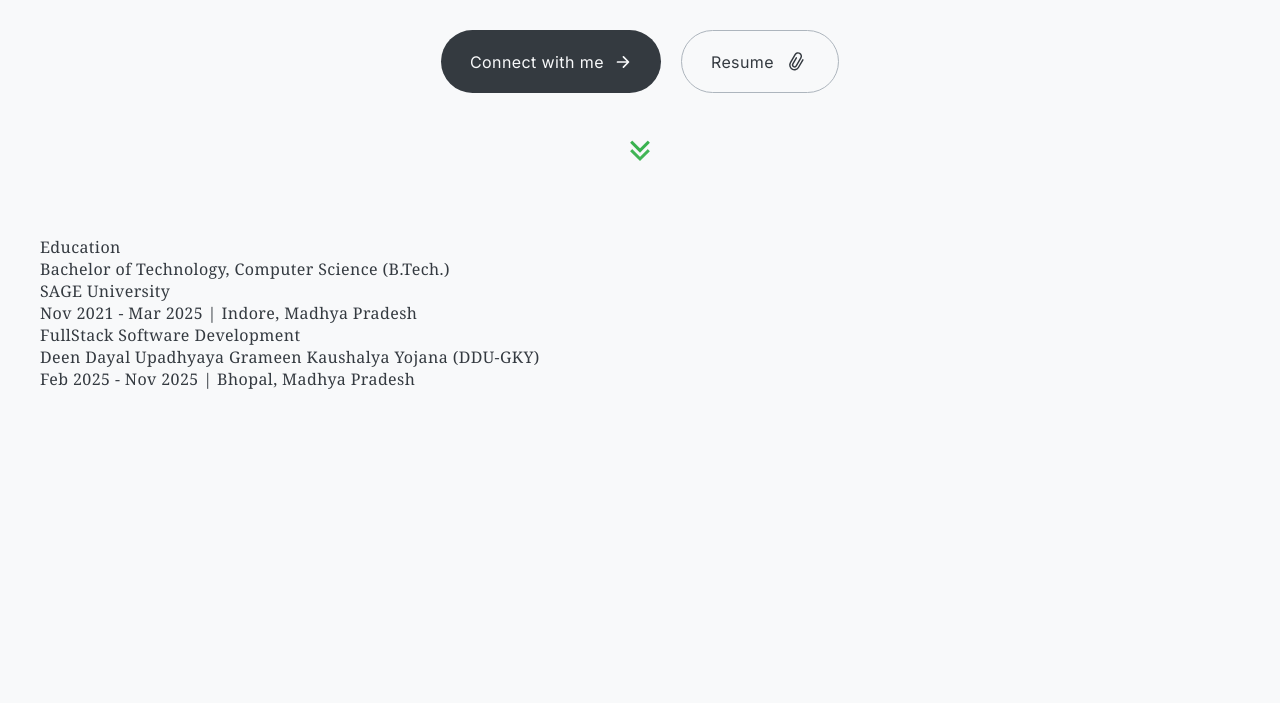
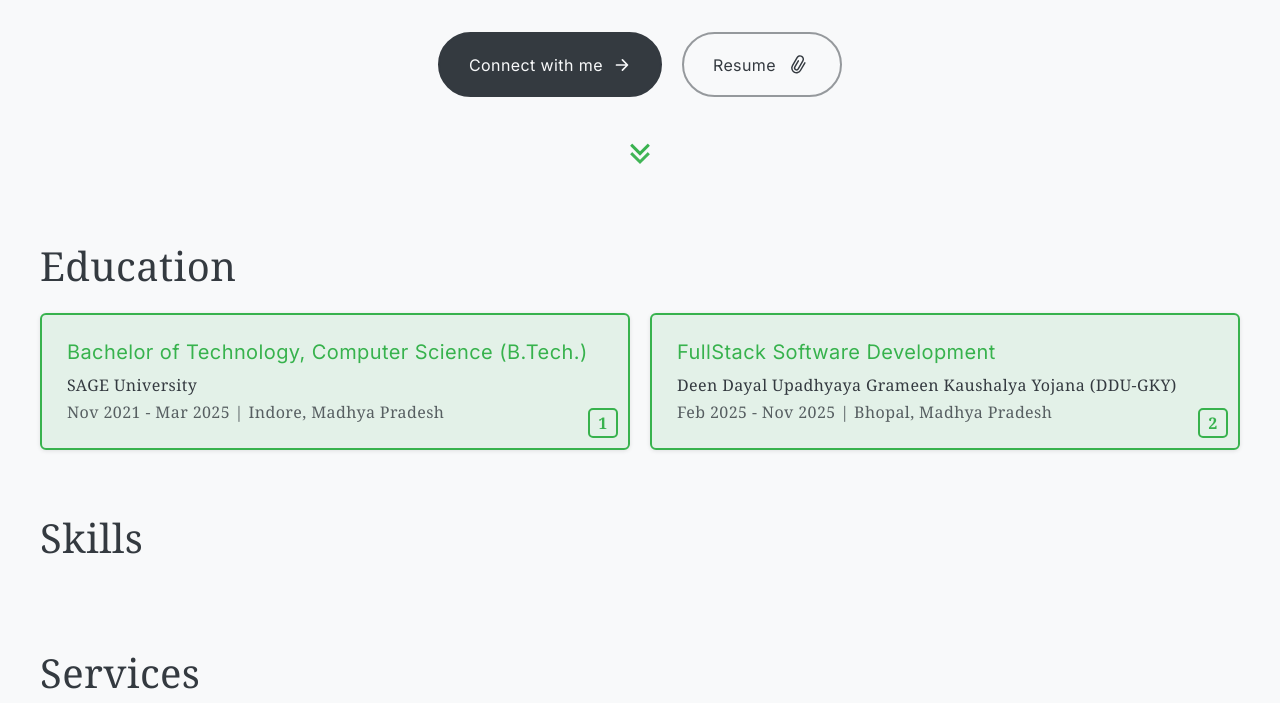
Before and after one commit to arpitjana2103/ddugky-webdev, a plain HTML site: page MyPortFolio/index.html in a window 1280 px wide. Shown: the part 595-1298 px from the top of the page. Before the commit the page ends 1195 px from the top, so only its background shows below. Drawn offline with nearby package versions, Linux system fonts and the light colour scheme; a web font is replaced by a local one.

Commit message:
Educatin Section Completed

```diff
--- a/MyPortFolio/designs/00_base.css
+++ b/MyPortFolio/designs/00_base.css
@@ -5,13 +5,18 @@
     --sans-serif: "Inter", sans-serif;
     --noto-emoji: "Noto Color Emoji", serif;
 
+    --m-esm: 0.5rem;
     --m-sm: 1rem;
     --m-md: 2rem;
     --m-lg: 3.5rem;
 
-    --p-sm: 1rem 1.5rem;
-    --p-md: 1.8rem 4rem;
-    --p-lg: 4rem 4.8rem;
+    --p-sm: 0;
+    --p-md: 2.5rem;
+    --p-lg: 0;
+
+    --btn-p-sm: 1rem 1.5rem;
+    --btn-p-md: 1.8rem 4rem;
+    --btn-p-lg: 4rem 4.8rem;
 
     --fs-sm: 1.6rem;
     --fs-md: 2rem;
@@ -20,16 +25,25 @@
     --fsh-md: 2rem;
     --fsh-lg: 8rem;
 
+    --gap-sm: 1rem;
+    --gap-md: 2rem;
+
     --fw-bold: 500;
 
-    --color-green: #37b24d;
-    --color-black: #343a40;
-    --color-white: #f8f9fa;
+    --color-green: 55, 178, 77;
+    --color-black: 52, 58, 64;
+    --color-white: 248, 249, 250;
 
+    --bg-green: rgb(var(--color-green));
+    --bg-light-green: rgba(var(--color-green), 0.1);
+
+    --round-p5: 0.5rem;
+    --round-1: 0.6rem;
     --round: 9999999999em;
 
-    --border-grey: 1px solid #adb5bd;
-    --border-black: 1px solid var(--border-black);
+    --border-grey: 2px solid rgba(var(--color-black), 0.5);
+    --border-black: 2px solid rgba(var(--color-black), 1);
+    --border-green: 2px solid rgba(var(--color-green), 1);
 
     --shadow-01: rgba(0, 0, 0, 0.1) 0px 1px 4px;
 }
@@ -40,8 +54,8 @@ html {
 
 body {
     font-size: var(--fs-sm);
-    color: var(--color-black);
-    background-color: var(--color-white);
+    color: rgb(var(--color-black));
+    background-color: rgb(var(--color-white));
     font-family: var(--serif);
 }
 
@@ -97,6 +111,11 @@ button:hover {
     padding: 3rem 0;
 }
 
+.section > h2:first-child {
+    font-size: 4rem;
+    margin-bottom: var(--m-md);
+}
+
 .emoji {
     font-family: var(--noto-emoji);
 }
@@ -105,7 +124,7 @@ button:hover {
 .btn-filled {
     display: flex;
     align-items: center;
-    gap: 1rem;
+    gap: var(--gap-sm);
     padding: 1.8rem 2.9rem;
     border: var(--border-grey);
     border-radius: var(--round);
@@ -118,20 +137,25 @@ button:hover {
 }
 
 .btn-filled {
-    background-color: var(--color-black);
-    color: var(--color-white);
+    background-color: rgb(var(--color-black));
+    color: rgb(var(--color-white));
     border: var(--border-black);
 }
 
 .btn-outline:hover {
-    background-color: #343a401c;
+    background-color: rgba(var(--color-black), 0.1);
 }
 
 .btn-filled:hover {
-    opacity: 0.85;
+    background-color: rgba(var(--color-black), 0.9);
 }
 
 .btn-outline:hover ion-icon,
 .btn-filled:hover ion-icon {
     scale: 1.2;
 }
+
+.no-select {
+    pointer-events: none;
+    user-select: none;
+}
--- a/MyPortFolio/designs/01_nav.css
+++ b/MyPortFolio/designs/01_nav.css
@@ -16,12 +16,12 @@
     line-height: 0;
     margin-left: -0.5rem;
     margin-right: 2rem;
-    color: var(--color-green);
+    color: rgb(var(--color-green));
 }
 
 .nav-container {
     width: 50rem;
-    padding: var(--p-md);
+    padding: var(--btn-p-md);
     border-radius: var(--round);
     box-shadow: var(--shadow-01);
     background-color: white;
@@ -39,7 +39,7 @@
 .header-options {
     display: flex;
     align-items: center;
-    gap: 2rem;
+    gap: var(--gap-md);
 }
 
 .header-options ion-icon[name="moon-outline"] {
--- a/MyPortFolio/designs/02_hero.css
+++ b/MyPortFolio/designs/02_hero.css
@@ -19,6 +19,8 @@
     text-align: center;
     margin-bottom: var(--m-lg);
     opacity: 0.6;
+    max-width: 100rem;
+    line-height: 2.5rem;
 }
 
 #hero .title01 {
@@ -27,18 +29,14 @@
 }
 
 #hero .title02 {
+    text-align: center;
     font-size: var(--fsh-lg);
-    color: var(--color-green);
-}
-
-#hero .about {
-    max-width: 100rem;
-    line-height: 2.5rem;
+    color: rgb(var(--color-green));
 }
 
 #hero .home-btns {
     display: flex;
-    gap: 2rem;
+    gap: var(--gap-md);
 }
 
 ion-icon[name="attach-outline"] {
@@ -72,7 +70,7 @@ ion-icon[name="attach-outline"] {
     width: 1.4rem;
     border-width: 0 0.3rem 0.3rem 0;
     border-style: solid;
-    border-color: var(--color-green);
+    border-color: rgb(var(--color-green));
 }
 
 @keyframes scrolldown {
--- a/MyPortFolio/designs/03_education.css
+++ b/MyPortFolio/designs/03_education.css
@@ -0,0 +1,41 @@
+.education-container {
+    display: grid;
+    grid-template-columns: 1fr 1fr;
+    gap: var(--gap-md);
+}
+
+.education-container .education {
+    position: relative;
+    padding: var(--p-md);
+    background-color: var(--bg-light-green);
+    border-radius: var(--round-1);
+    box-shadow: var(--shadow-01);
+    border: var(--border-green);
+}
+
+.education h3 {
+    font-size: var(--fs-md);
+    color: rgb(var(--color-green));
+    margin-bottom: var(--m-sm);
+    font-family: var(--sans-serif);
+}
+
+.education p:nth-child(3) {
+    opacity: 0.8;
+    margin-top: var(--m-esm);
+}
+
+.education .count {
+    position: absolute;
+    right: 1rem;
+    bottom: 1rem;
+    height: 3rem;
+    width: 3rem;
+    border-radius: var(--round-p5);
+    display: flex;
+    align-items: center;
+    justify-content: center;
+    color: rgb(var(--color-green));
+    font-weight: bold;
+    border: var(--border-green);
+}
--- a/MyPortFolio/index.html
+++ b/MyPortFolio/index.html
@@ -38,18 +38,21 @@
                 <h5 class="title01">
                     Hi! I am Ashish Bhalot ! <span class="emoji">👋🏼</span>
                 </h5>
+                <div class="no-select">
                     <h1 class="title02">frontend web-developer</h1>
                     <p class="about">
                         I'm Ashish Bhalot, an aspiring Frontend Developer with a
                         passion for creating clean, responsive web interfaces. I
-                    have completed 1200+ hours of practical training in frontend
-                    development through the DDU-GKY program, focusing on HTML,
-                    CSS, JavaScript, and React. I hold a B.Tech in Computer
-                    Science and am currently seeking my first professional
-                    opportunity. As a fresher, I'm eager to apply my skills,
-                    grow with a great team, and contribute to impactful digital
-                    solutions.
+                        have completed 1200+ hours of practical training in
+                        frontend development through the DDU-GKY program,
+                        focusing on HTML, CSS, JavaScript, and React. I hold a
+                        B.Tech in Computer Science and am currently seeking my
+                        first professional opportunity. As a fresher, I'm eager
+                        to apply my skills, grow with a great team, and
+                        contribute to impactful digital solutions.
                     </p>
+                </div>
+
                 <div class="home-btns">
                     <button class="btn-filled">
                         <span>Connect with me</span>
@@ -70,22 +73,35 @@
             </section>
             <section class="section" id="education">
                 <h2>Education</h2>
-                <div class="education_1">
-                    <h3>Bachelor of Technology, Computer Science (B.Tech.)</h3>
+                <div class="education-container">
+                    <div class="education">
+                        <h3>
+                            Bachelor of Technology, Computer Science (B.Tech.)
+                        </h3>
                         <p>SAGE University</p>
                         <p>Nov 2021 - Mar 2025 | Indore, Madhya Pradesh</p>
+                        <span class="count">1</span>
                     </div>
-                <div class="education_2">
+                    <div class="education">
                         <h3>FullStack Software Development</h3>
                         <p>
-                        Deen Dayal Upadhyaya Grameen Kaushalya Yojana (DDU-GKY)
+                            Deen Dayal Upadhyaya Grameen Kaushalya Yojana
+                            (DDU-GKY)
                         </p>
                         <p>Feb 2025 - Nov 2025 | Bhopal, Madhya Pradesh</p>
+                        <span class="count">2</span>
+                    </div>
                 </div>
             </section>
-            <section class="section" id="skills"></section>
-            <section class="section" id="services"></section>
-            <section class="section" id="projects"></section>
+            <section class="section" id="skills">
+                <h2>Skills</h2>
+            </section>
+            <section class="section" id="services">
+                <h2>Services</h2>
+            </section>
+            <section class="section" id="projects">
+                <h2>Projects</h2>
+            </section>
         </main>
 
         <footer></footer>
--- a/MyPortFolio/style.css
+++ b/MyPortFolio/style.css
@@ -1,3 +1,4 @@
 @import url("./designs/00_base.css");
 @import url("./designs/01_nav.css");
 @import url("./designs/02_hero.css");
+@import url("./designs/03_education.css");
--- a/MyPortFolio/style.js
+++ b/MyPortFolio/style.js
@@ -1,2 +1,3 @@
 // 1. Responsive Header
 // 2. Hide scroll btn if height is less than 745 px
+// 3. Hide scroll btn if user starts scrolling
```
Lines whose indentation alone changed are shown as unchanged.
